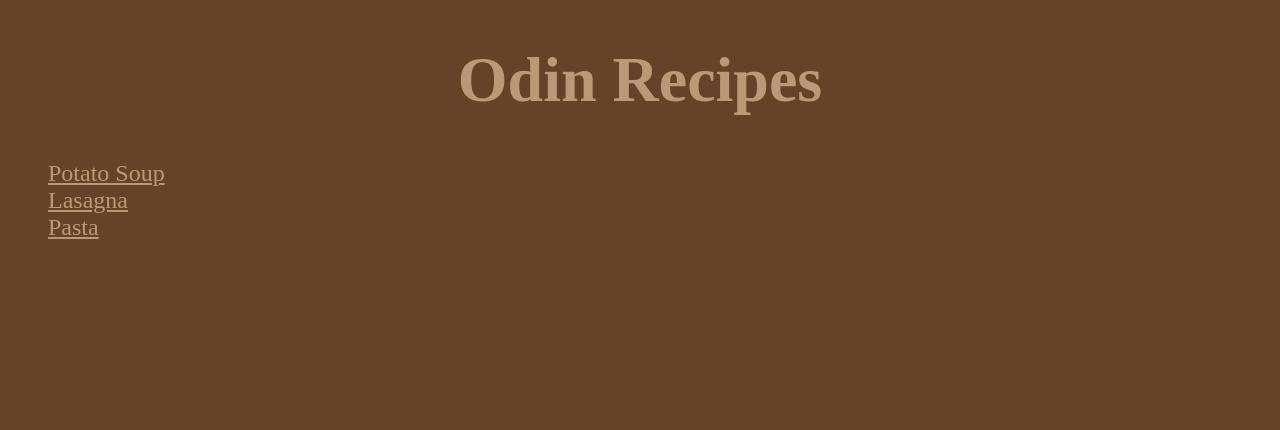
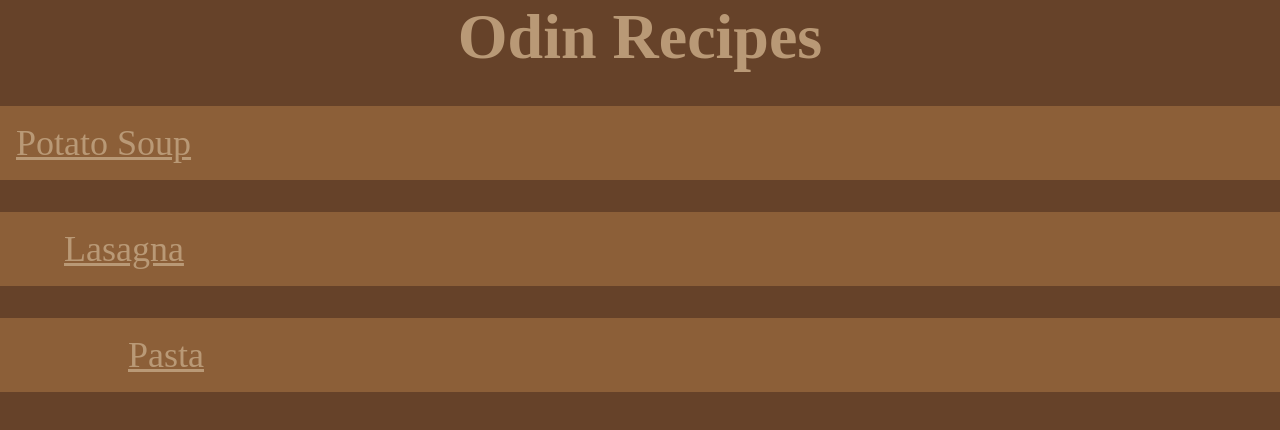
Before and after one commit to vonbon115/odin-recipes, a plain HTML site: page index.html in a window 1280 px wide. Drawn offline with Linux system fonts and the light colour scheme.

Commit message:
Add containers and more styles to index.html I have added a little bit of more 'spice' to the main webpage by giving the recipe lists background colors, a different color when hovering over the link, and have pretty much put the entire thing in one big container.

```diff
--- a/index.html
+++ b/index.html
@@ -7,11 +7,21 @@
     <link rel="stylesheet" href="styles.css">
 </head>
 <body>
+<div class="rec-container">
     <h1>Odin Recipes</h1>
-    <ul class="recipe-list">
-        <li><a href="./recipes/potato-soup.html">Potato Soup</a></li>
-        <li><a href="./recipes/lasagna.html">Lasagna</a></li>
-        <li><a href="./recipes/pasta.html">Pasta</a></li>
-    </ul>
+    <div class="rec-content">
+        <ul class="recipe-list">
+            <div class="list-div">
+                <li class="d-one"><a href="./recipes/potato-soup.html">Potato Soup</a></li>
+            </div>
+            <div class="list-div">
+                <li class="d-two"><a href="./recipes/lasagna.html">Lasagna</a></li>
+            </div>
+            <div class="list-div">
+                <li class="d-three"><a href="./recipes/pasta.html">Pasta</a></li>
+            </div>
+        </ul>
+    </div>
+</div>
 </body>
 </html>
--- a/styles.css
+++ b/styles.css
@@ -1,3 +1,12 @@
+*, *::before, *::after {
+    box-sizing: border-box;
+}
+
+* {
+    margin: 0;
+    padding: 0;
+}
+
 /* basic element styles */
 body {
     font-family: 'Times New Roman', Times, serif;
@@ -19,20 +28,44 @@ h3 {
     font-size: 32px;
 }
 
-
-
 img {
     height: auto;
     width: 400px;
 }
 /* index.html styles */
+
 .recipe-list {
     list-style-type: none;
     font-size: 24px;
 }
 
-.recipe-list li a, .recipe-list li a:visited{
+.recipe-list .list-div {
+    margin: 32px 0;
+    background-color: #8C5F38;
+}
+
+.recipe-list .list-div .d-one {
+    padding: 16px 0 16px 16px;
+}
+
+.recipe-list .list-div .d-two {
+    padding: 16px 0 16px 64px;
+}
+
+.recipe-list .list-div .d-three {
+    padding: 16px 0 16px 128px;
+}
+
+.recipe-list .list-div li a {
+    font-size: 36px;
+}
+
+.recipe-list .list-div li a, .recipe-list .list-div li a:visited{
     color: #B99976
+}
+
+.recipe-list .list-div li a:hover {
+    color: #a52a2a;
 }
 
 /* recipe styles */
```
